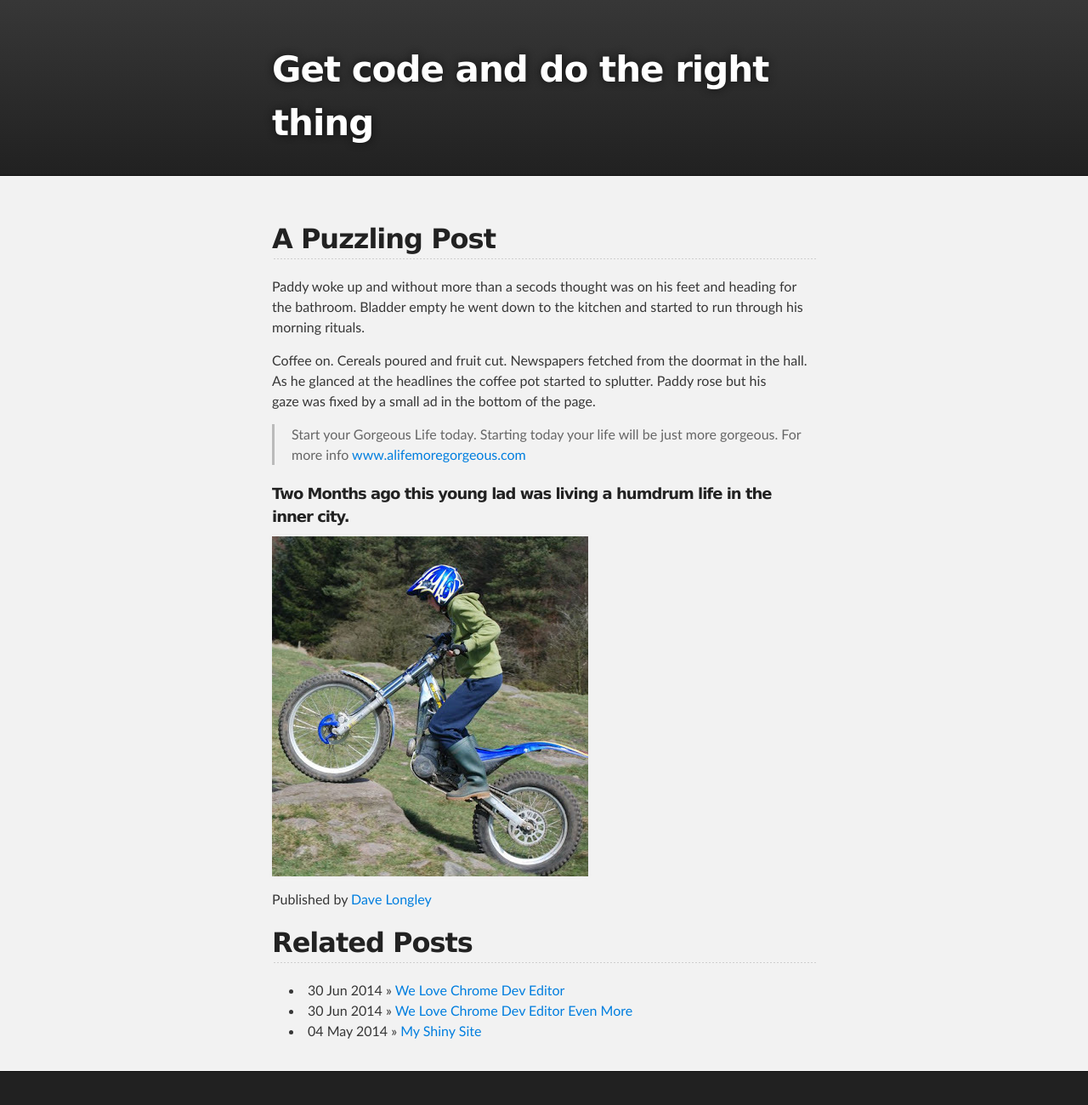
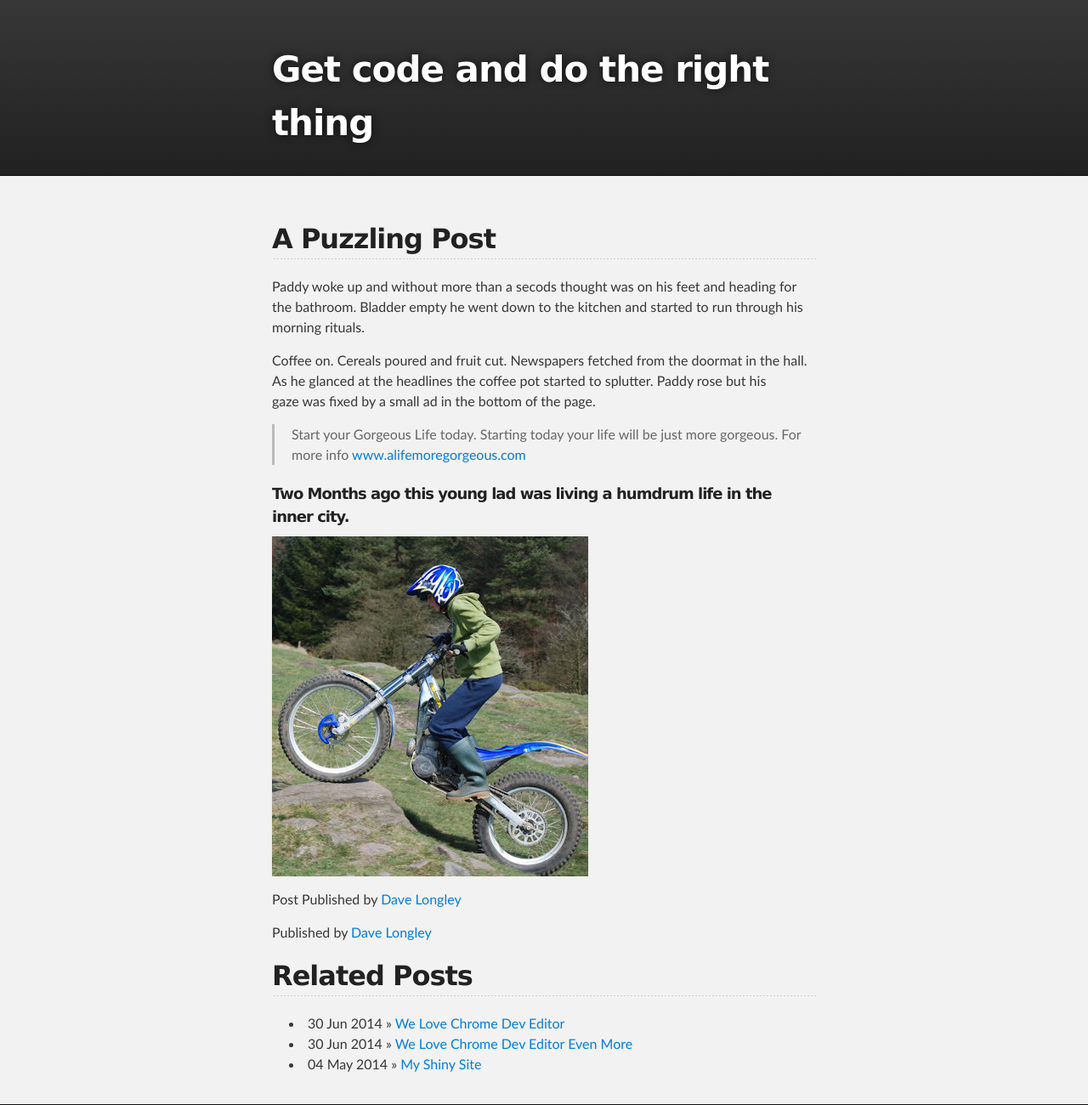
Before and after one commit to dindigit/dindigit.github.io, a Jekyll site: the page built from _posts/2014-05-04-paddy-gorgeous.md, in a window 1280 px wide. Shown: the whole page at 85% size. Built offline with Jekyll 4.4.1, drawn with Linux system fonts in a browser that asks for light colours; before the commit the page ends 1261 px from its top, so only the background shows below that.

Commit message:
Updated '_posts/2014-05-04-paddy-gorgeous.md' via CloudCannon

```diff
--- a/_posts/2014-05-04-paddy-gorgeous.md
+++ b/_posts/2014-05-04-paddy-gorgeous.md
@@ -16,3 +16,5 @@ Coffee on. Cereals poured and fruit cut. Newspapers fetched from the doormat in
 ##### Two Months ago this young lad was living a humdrum life in the inner city.
 
 ![Dave showing his trials rider skills, climbing a large rocky step.](/uploads/overrock.jpg)
+
+<p>Post Published by <a href="mailto:{{page.author-email}}">{{page.author}}</a></p>
```
